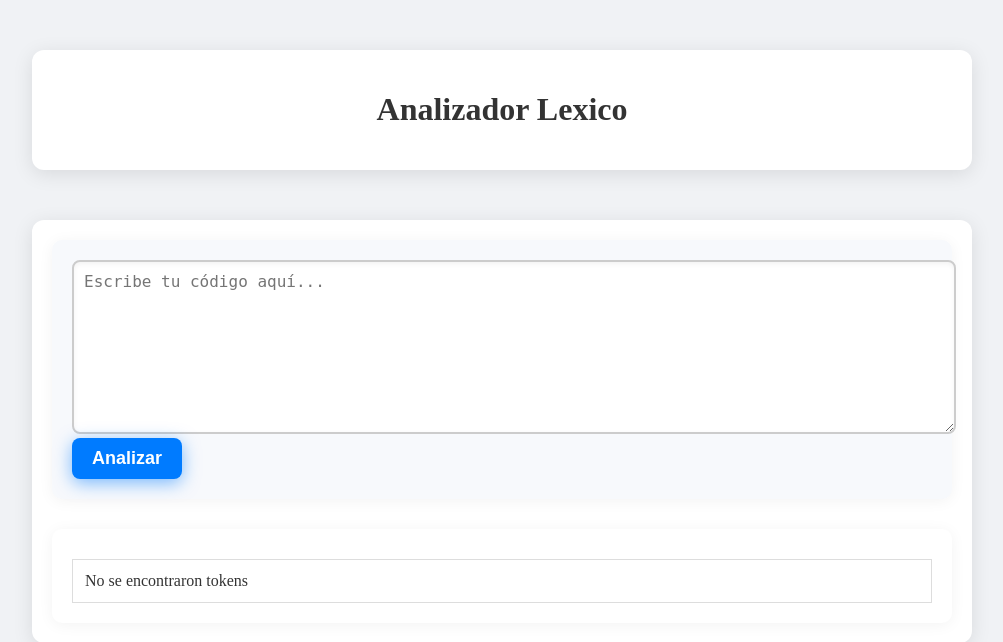
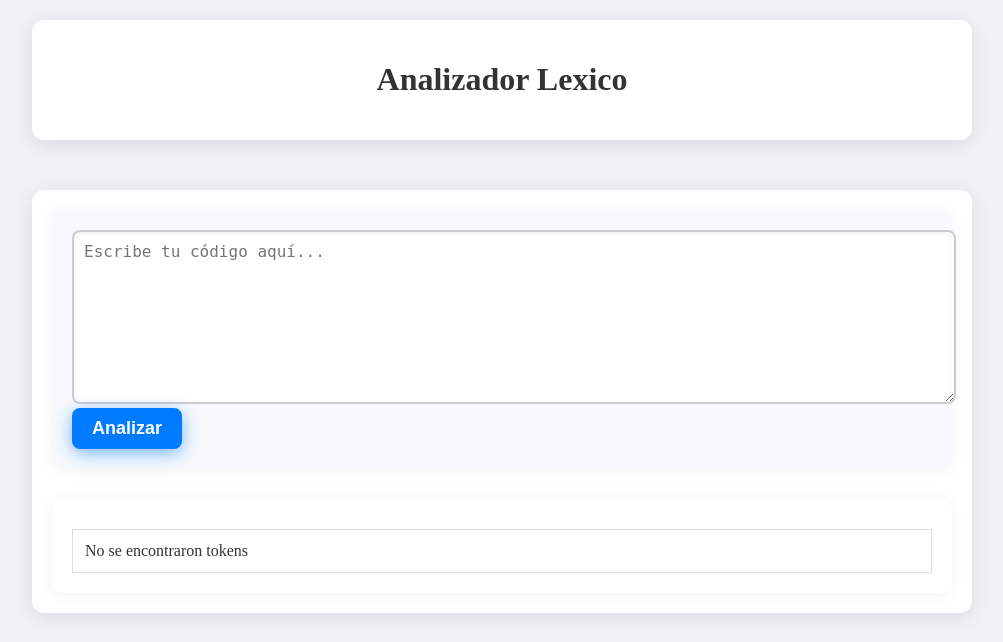
Before and after one commit to heyoferu/Web_Tool_Alex-Analyzer, a Flask app: page / in a window 1280 px wide. Shown: the top 642 px of the page, without its empty margins (138-1141 px from the left). Run offline with Flask 3, Linux system fonts and the light colour scheme.

Commit message:
feat: minor improvements for token messages

```diff
--- a/static/css/styles.css
+++ b/static/css/styles.css
@@ -13,7 +13,7 @@ body {
     text-align: center;
     padding: 20px;
     background-color: #ffff;
-    margin: 50px auto;
+    margin: 5px auto;
     border-radius: 12px;
     box-shadow: 0 4px 20px rgba(0, 0, 0, 0.1);
 }
@@ -130,6 +130,11 @@ button {
     animation: pulse 1s infinite;
 }
 
+
+.tokensres
+{
+    text-align: center;
+}
 @keyframes pulse {
     0% {
         box-shadow: 0 4px 10px rgba(0, 123, 255, 0.3);
```
